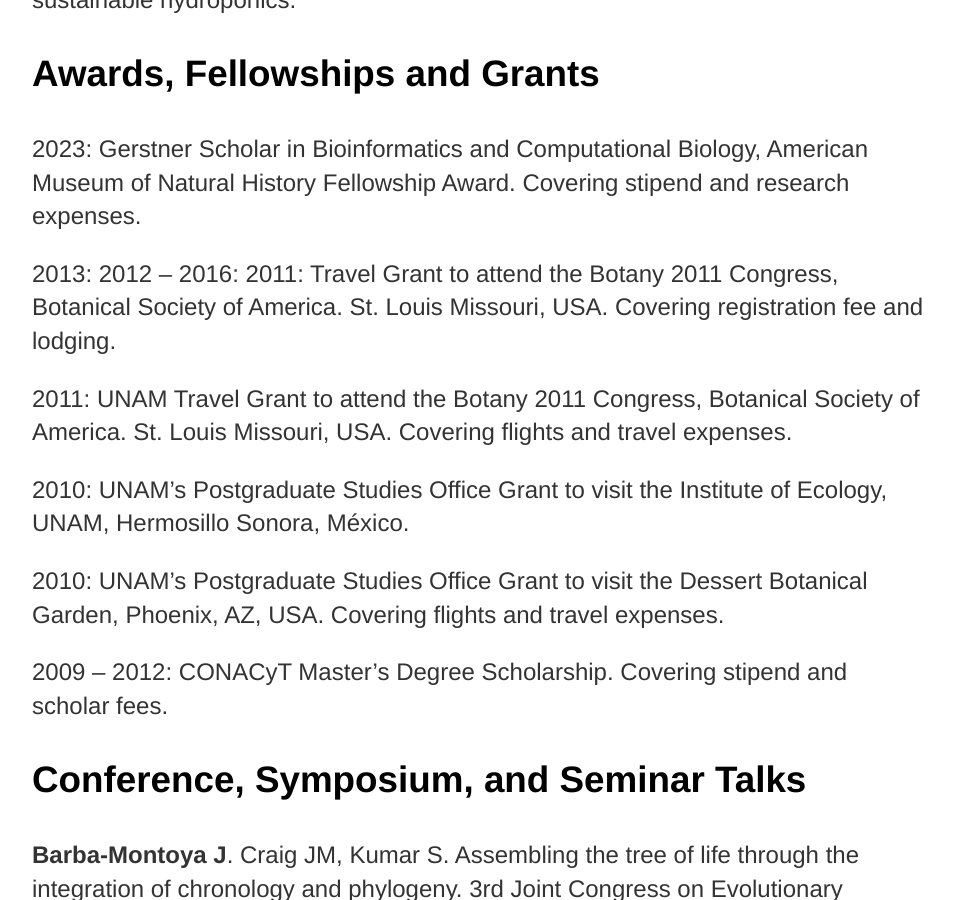
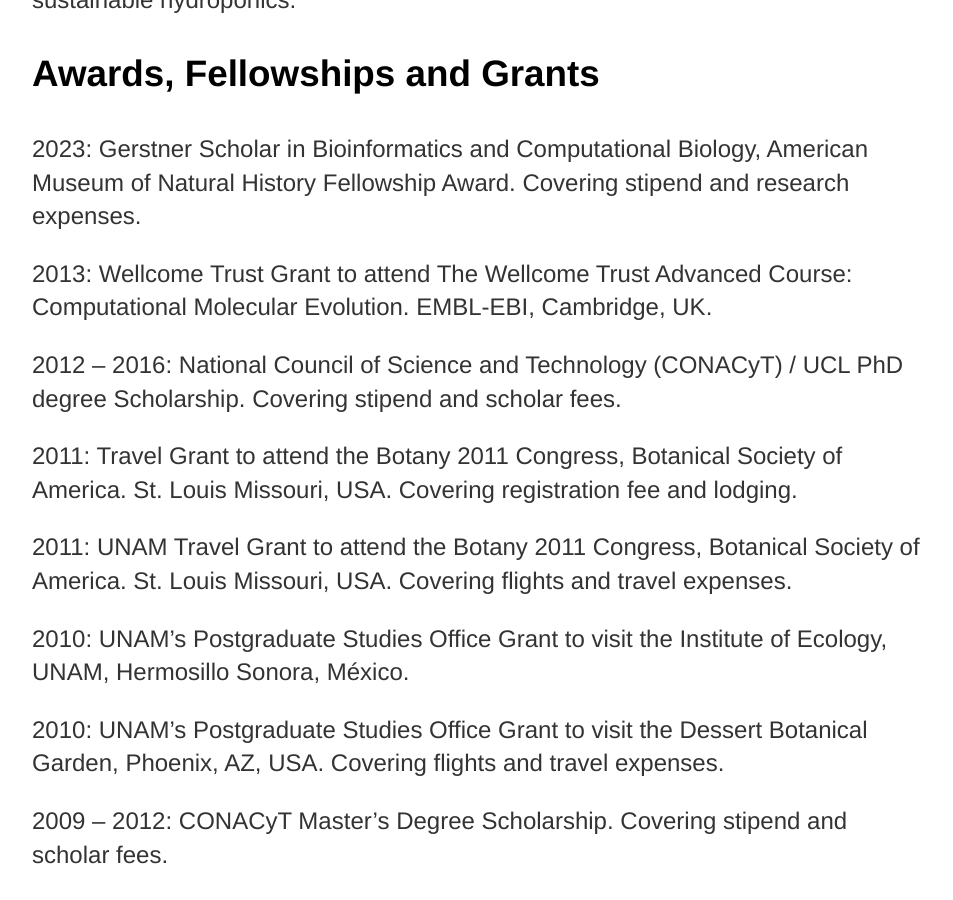
Before and after one commit to josebarbamontoya/josebarbamontoya.github.io, a Jekyll site: the page built from about/index.html, in a window 1280 px wide and 900 px high, scrolled down 2658 px. Shown: the whole window, without its empty margins (160-1113 px from the left). Built offline with Jekyll 4.4.1, drawn with Linux system fonts in a browser that asks for light colours.

Commit message:
Update index.html

```diff
--- a/about/index.html
+++ b/about/index.html
@@ -29,8 +29,8 @@
 
 	<h3>Awards, Fellowships and Grants</h3>
 			<p>2023: Gerstner Scholar in Bioinformatics and Computational Biology, American Museum of Natural History Fellowship Award. Covering stipend and research expenses.
-			<p>2013: <Wellcome Trust Grant to attend The Wellcome Trust Advanced Course: Computational Molecular Evolution. EMBL-EBI, Cambridge, UK.
-			<p>2012 – 2016: <National Council of Science and Technology (CONACyT) / UCL PhD degree Scholarship. Covering stipend and scholar fees.
+			<p>2013: Wellcome Trust Grant to attend The Wellcome Trust Advanced Course: Computational Molecular Evolution. EMBL-EBI, Cambridge, UK.
+			<p>2012 – 2016: National Council of Science and Technology (CONACyT) / UCL PhD degree Scholarship. Covering stipend and scholar fees.
 			<p>2011: Travel Grant to attend the Botany 2011 Congress, Botanical Society of America. St. Louis Missouri, USA. Covering registration fee and lodging.
 			<p>2011: UNAM Travel Grant to attend the Botany 2011 Congress, Botanical Society of America. St. Louis Missouri, USA. Covering flights and travel expenses.
 			<p>2010: UNAM’s Postgraduate Studies Office Grant to visit the Institute of Ecology, UNAM, Hermosillo Sonora, México.
```
